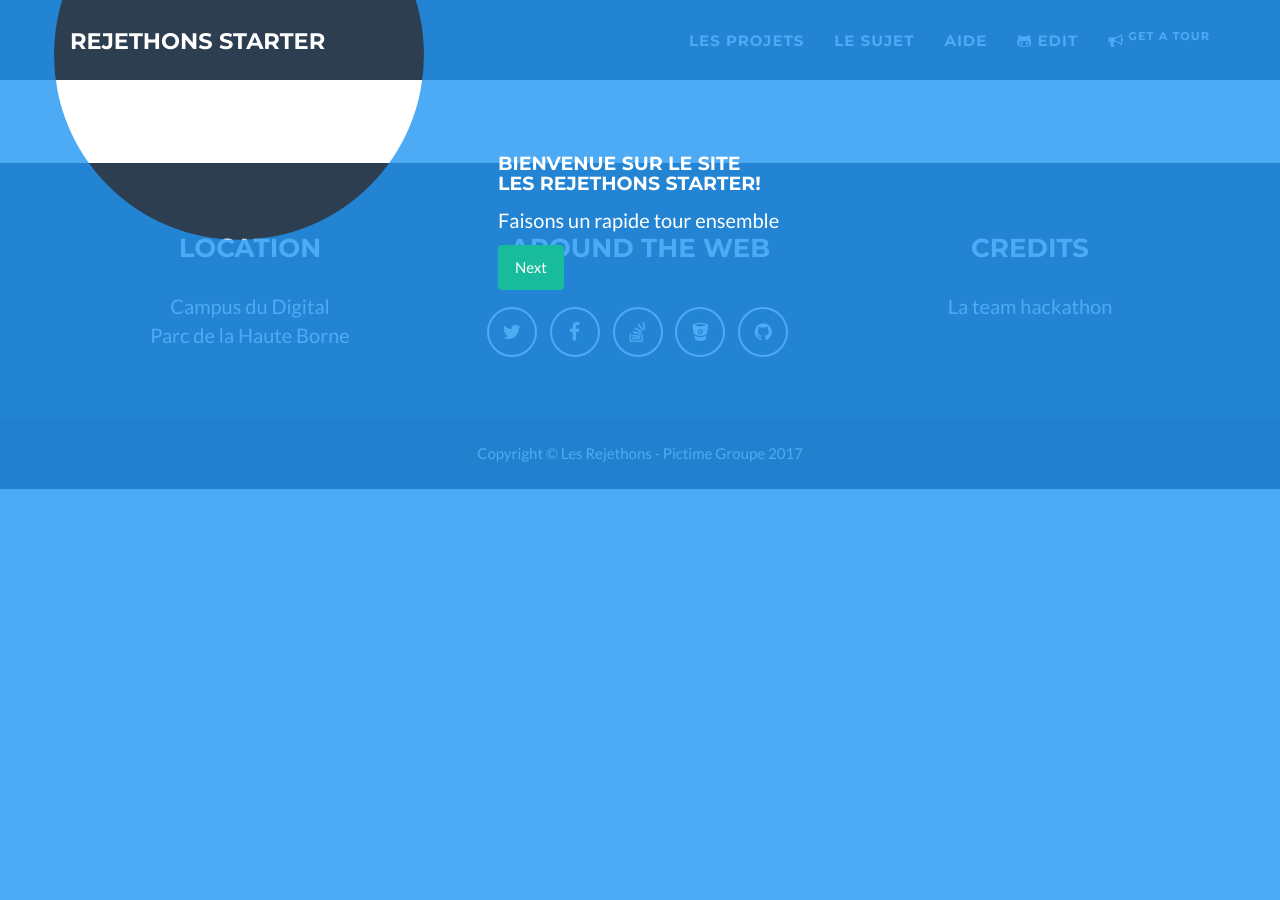
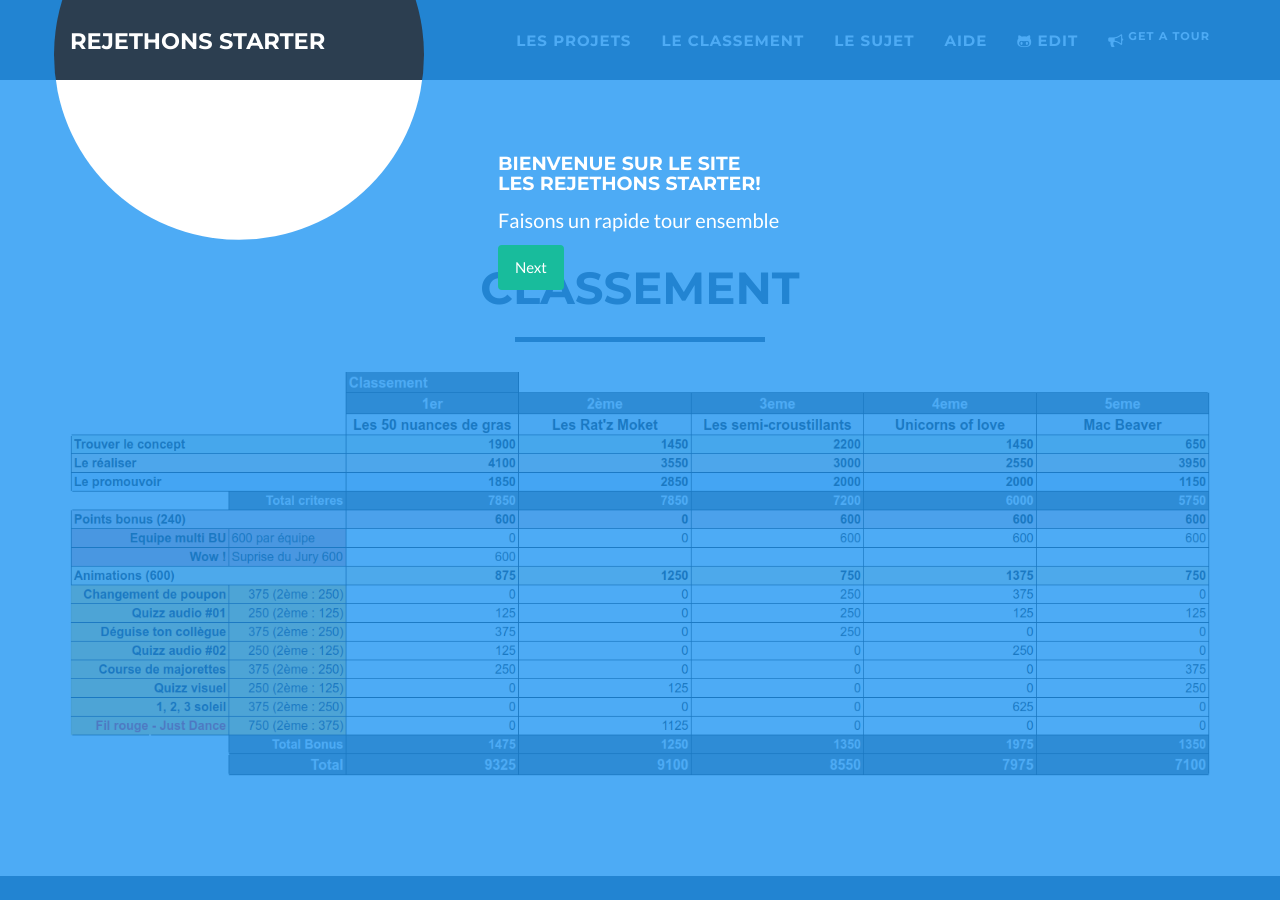
Before and after one commit to stephaneLeroy/rejethons-starter, a Jekyll site: the page built from index.html, in a window 1280 px wide and 900 px high, scrolled down 1789 px. Built offline with Jekyll 4.4.1, drawn with Linux system fonts in a browser that asks for light colours; before the commit the page ends 2278 px from its top, so only the background shows below that.

Commit message:
Add ranking

```diff
--- a/_includes/nav.html
+++ b/_includes/nav.html
@@ -20,6 +20,9 @@
                     </li>
                     <li id="navProjects" class="page-scroll">
                         <a href="{{site.baseurl}}/#portfolio">Les projets</a>
+                    </li>
+                    <li id="navClassement">
+                        <a href="{{site.baseurl}}/#ranking">Le classement</a>
                     </li>
                     <li id="navSubject">
                         <a href="{{site.baseurl}}/sujet/">Le sujet</a>
--- a/index.html
+++ b/index.html
@@ -4,6 +4,17 @@ layout: default
 
 {% include header.html %}
 {% include portfolio_grid.html %}
+<section id="ranking">
+    <div class="container">
+        <div class="row">
+            <div class="col-lg-12 text-center">
+                <h2>Classement</h2>
+                <hr class="star-primary">
+            </div>
+        </div>
+        <img class="img-responsive img-centered" src="{{ site.baseurl }}/img/classement.png">
+    </div>
+</section>
 
 <script src="{{ site.baseurl }}/js/uxTour.js"></script>
 <script>
```
Also changed, not shown: img/classement.png (added).
